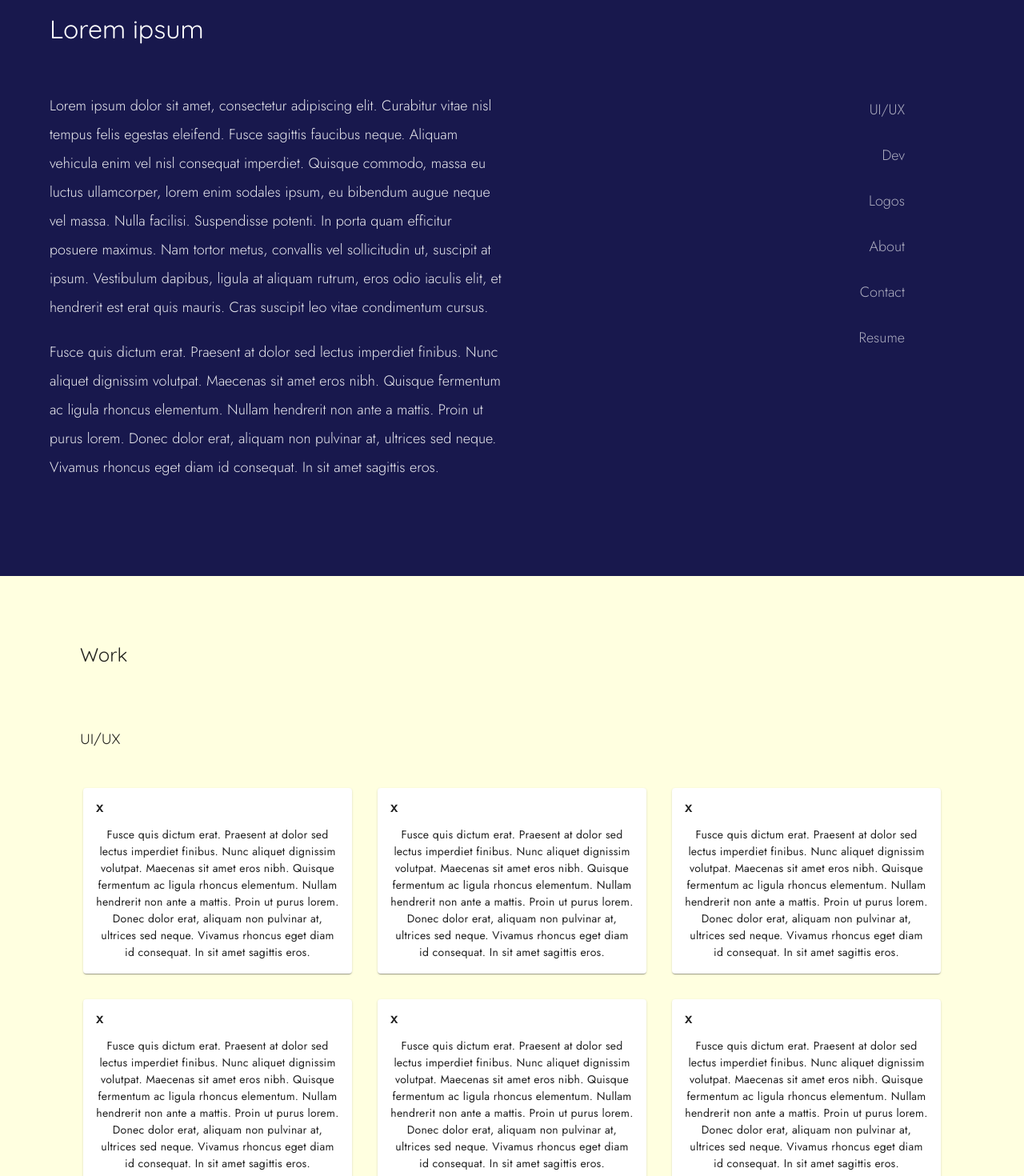
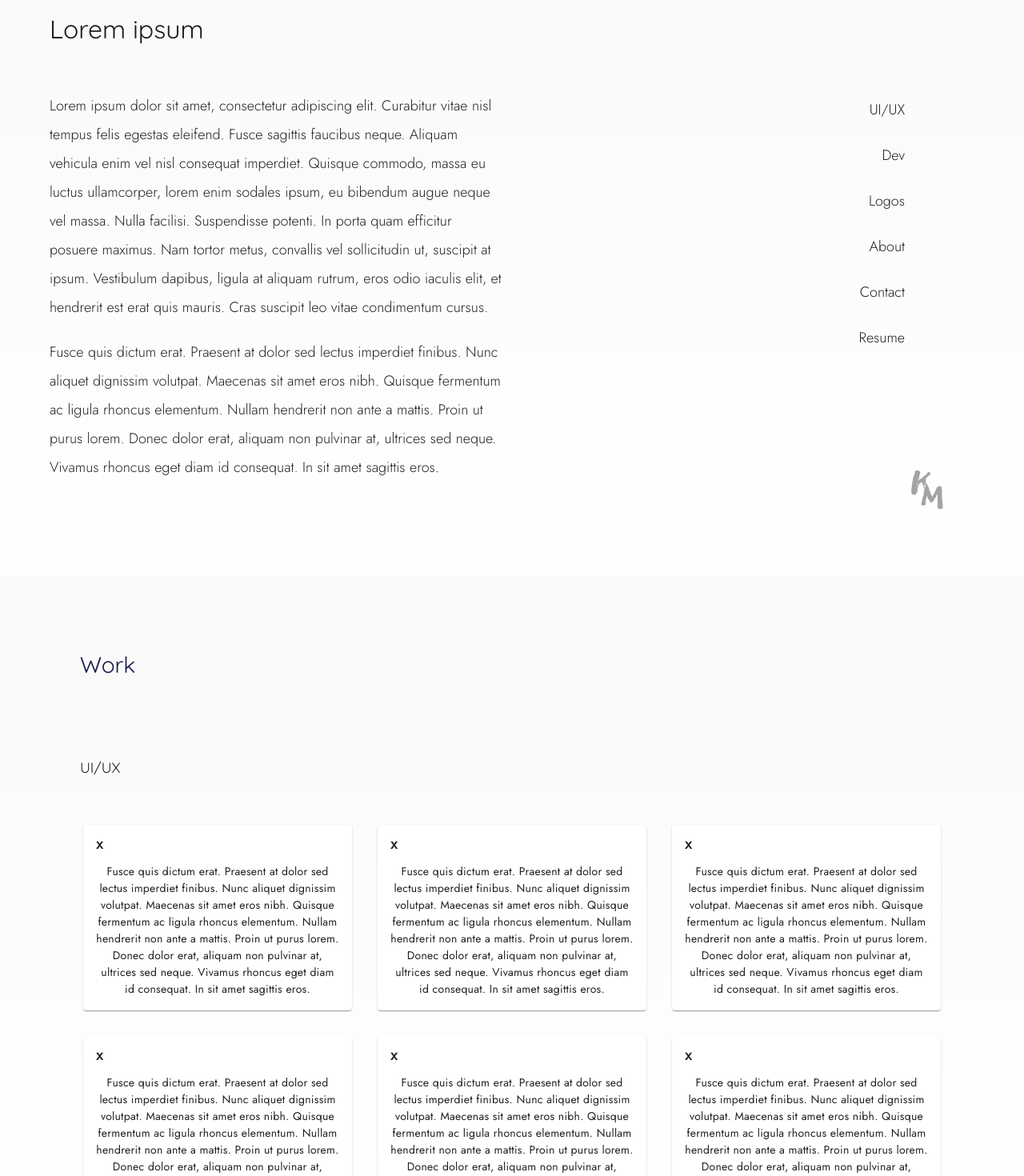
Before and after one commit to keljr021/portfolio-2023, a Vue app: page / in a window 1280 px wide. Shown: the part 100-1570 px from the top of the page at 80% size. Built offline with nearby package versions, Linux system fonts and the light colour scheme.

Commit message:
Modified background color of site

```diff
--- a/src/App.vue
+++ b/src/App.vue
@@ -124,4 +124,40 @@ h1, h2, h3 {
   font-family: 'Quicksand', 'Roboto Thin', sans-serif;
   font-weight: normal;
 }
+
+.cta {
+  background: #f9f9f9; /* Old browsers */
+  background: -moz-linear-gradient(top, #f9f9f9 0%, #ffffff 100%); /* FF3.6-15 */
+  background: -webkit-linear-gradient(top, #f9f9f9 0%,#ffffff 100%); /* Chrome10-25,Safari5.1-6 */
+  background: linear-gradient(to bottom, #f9f9f9 0%,#ffffff 100%); /* W3C, IE10+, FF16+, Chrome26+, Opera12+, Safari7+ */
+  background-size: 30px cover;
+  background-attachment: fixed;
+  background-repeat: no-repeat;
+  filter: grayscale(1);
+  min-height: 500px;
+}
+
+.work, .contact {
+  background: #f9f9f9; /* Old browsers */
+  background: -moz-linear-gradient(top, #f9f9f9 0%, #ffffff 100%); /* FF3.6-15 */
+  background: -webkit-linear-gradient(top, #f9f9f9 0%,#ffffff 100%); /* Chrome10-25,Safari5.1-6 */
+  background: linear-gradient(to bottom, #f9f9f9 0%,#ffffff 100%); /* W3C, IE10+, FF16+, Chrome26+, Opera12+, Safari7+ */
+  background-size: cover;
+  background-attachment: fixed;
+  background-repeat: no-repeat;
+  min-height: 500px;
+}
+
+.about {
+  background: #18184d; /* Old browsers */
+  background: -moz-linear-gradient(top, #18184d 0%, #221653 100%); /* FF3.6-15 */
+  background: -webkit-linear-gradient(top, #18184d 0%,#221653 100%); /* Chrome10-25,Safari5.1-6 */
+  background: linear-gradient(to bottom, #18184d 0%,#221653 100%); /* W3C, IE10+, FF16+, Chrome26+, Opera12+, Safari7+ */
+  background-size: cover;
+  background-attachment: fixed;
+  background-repeat: no-repeat;
+  min-height: 500px;
+  color: white;
+}
+
 </style>
--- a/src/components/About.vue
+++ b/src/components/About.vue
@@ -12,24 +12,18 @@
                 </div>
             </v-col>
             <v-col cols="12" sm="6" md="6" lg="4" class="text-center text-md-right">
-                <img class="about-image" alt="about photo" src="../assets/about.jpg" />
+                <img class="about-image" alt="about photo" src="../assets/about-alt.jpg" />
             </v-col>
         </v-row>
     </v-container>
 </template>
 
-<style lang="scss" scoped>
-.about {
-    background:lightgreen;
-    min-height: 500px;
-}
-
-.about-text {
+<style lang="scss" scoped>.about-text {
     padding: 50px 100px;
 }
 
 .about-text-title {
-    font-size: 24px;
+    font-size: 28px;
     font-family: 'Quicksand', 'Roboto Thin', sans-serif;
     font-weight: normal;
     padding: 30px 0;
@@ -39,6 +33,7 @@
     p {
         line-height: 2.25;
         padding: 10px 0;
+        opacity: 0.9;
     }
 }
 
--- a/src/components/Contact.vue
+++ b/src/components/Contact.vue
@@ -53,10 +53,11 @@ export default {
 }
 
 .contact-title {
-    font-size: 24px;
+    font-size: 28px;
     font-family: 'Quicksand', 'Roboto Thin', sans-serif;
     font-weight: normal;
     padding: 10px 0;
+    color: #18184d;
 }
 
 .contact-emails,
--- a/src/components/Cta.vue
+++ b/src/components/Cta.vue
@@ -39,21 +39,37 @@ export default {
             <v-col v-if="!$vuetify.display.xs">
                 <CtaMenu @scrollTo="scrollTo" :navItems="navItems"/>
             </v-col>
+
+            <img class="cta-logo" src="../assets/km-icon.svg" />
         </v-row>
     </v-container>
 </template>
 
 <style scoped>
 .cta {
-    background:#18184d;
-    color: white;
     min-height: 500px;
     padding: 100px 50px 100px;
+}
+
+.cta-title {
+    color: #18184d;
+}
+
+.cta-logo {
+    position: absolute;
+    bottom: 10%;
+    right: 100px;
+    opacity: 0.4;
+    height: 50px;
 }
 
 @media all and (max-width: 768px) {
     .cta {
         padding: 20px;
     }
+
+    .cta-logo {
+        display: none;
+    }
 }
 </style>
--- a/src/components/Work.vue
+++ b/src/components/Work.vue
@@ -36,7 +36,6 @@ export default {
 
 <style>
 .work {
-    background:lightyellow;
     min-height: 500px;
     padding: 50px 100px !important;
 }
@@ -48,13 +47,14 @@ export default {
 }
 
 .work-title {
-    font-size: 24px;
-    padding: 30px 0;
+    font-size: 28px;
+    padding: 40px 0;
+    color: #18184d;
 }
 
 .work-subtitle {
     font-size: 18px;
-    padding: 20px 0;
+    padding: 30px 0;
 }
 
 .work-section {
--- a/src/components/partials/CtaMenu.vue
+++ b/src/components/partials/CtaMenu.vue
@@ -45,17 +45,15 @@ export default {
     padding: 0 10px 10px;
     cursor: pointer;
     text-align: right;
-    opacity: 0.8;
 
     span {
-        opacity: 0.8;
         border: 3px solid transparent;
         padding: 4px;
         transition: border-bottom-color 0.3s;
 
         &:hover {
-            opacity: 1;
-            border-bottom-color: white;
+            color: #18184d;
+            border-bottom-color: #18184d;
         }
     }
 }
--- a/src/components/partials/CtaText.vue
+++ b/src/components/partials/CtaText.vue
@@ -11,7 +11,6 @@
 .cta-text p {
     font-size: 18px;
     font-weight: 300;
-    opacity: 0.9;
     line-height: 2;
     padding: 10px 0;
 }
```
Also changed, not shown: src/assets/about-alt.jpg (added), src/assets/km-icon.svg.
